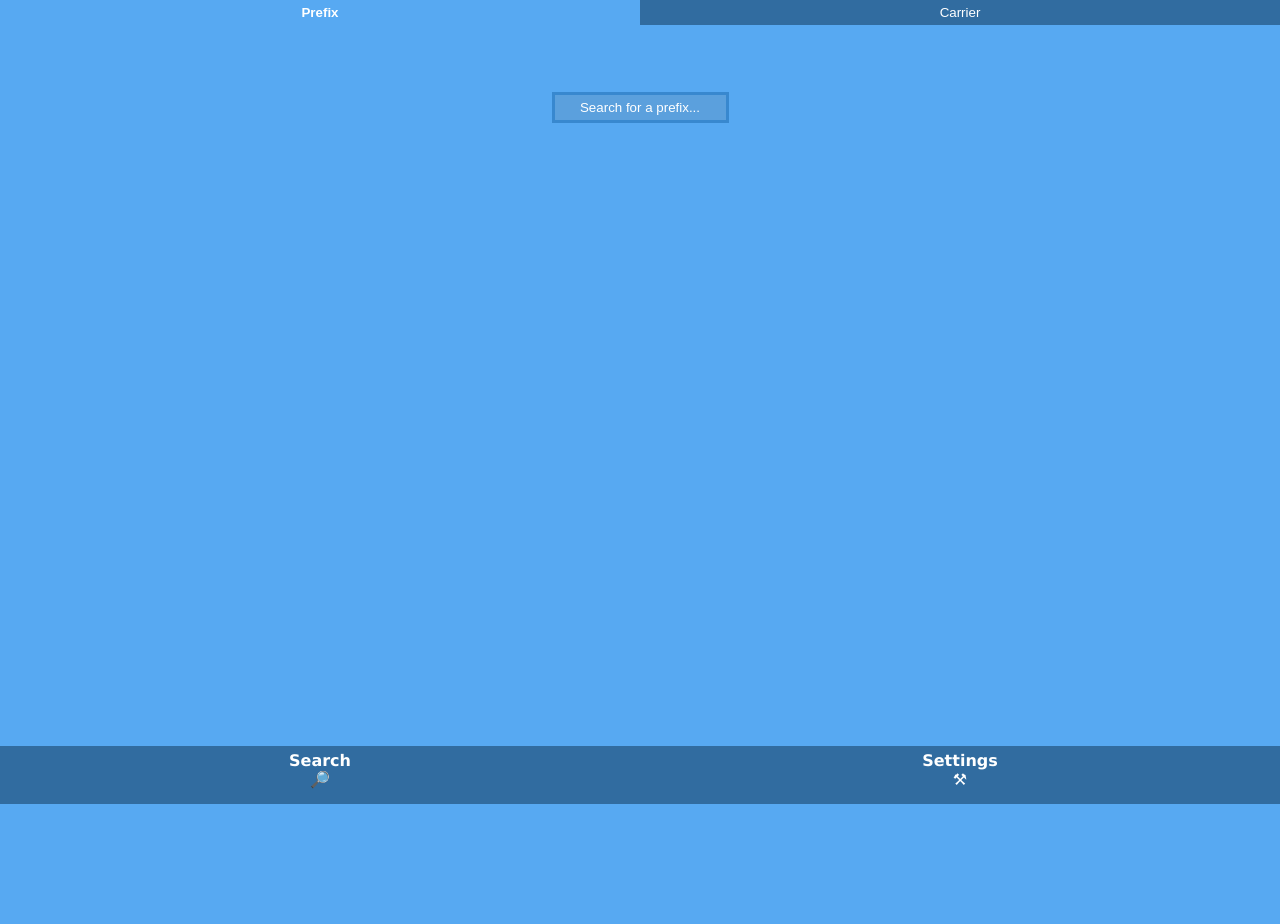
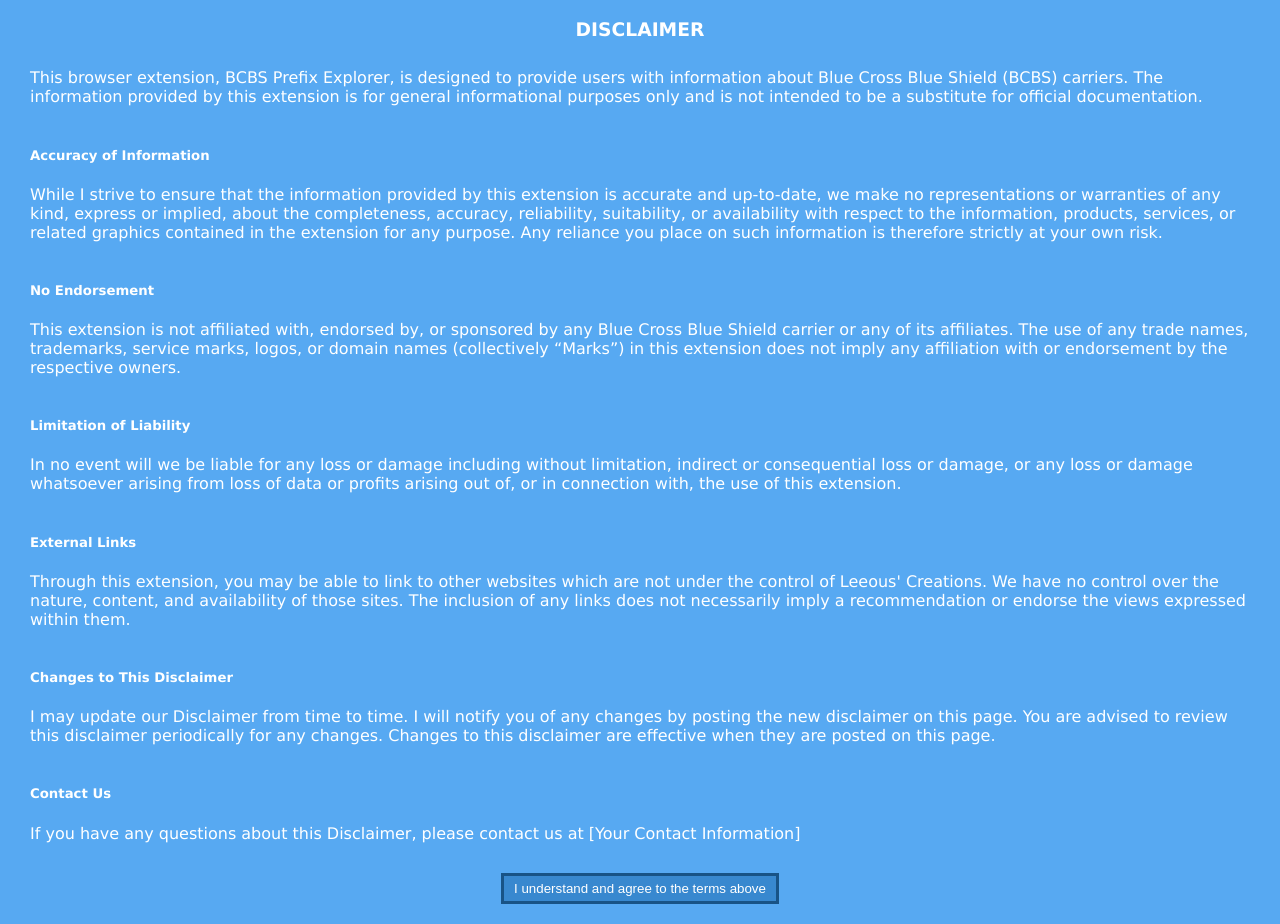
Before and after one commit to Leeous/bcbs-prefix-explorer, a React (Vite) app: page / in a window 1280 px wide. Before the commit the page ends 800 px from the top, so only its background shows below. Built offline with nearby package versions, Linux system fonts and the light colour scheme.

Commit message:
add legal disclaimer

```diff
--- a/package.json
+++ b/package.json
@@ -12,7 +12,8 @@
   "dependencies": {
     "react": "^18.3.1",
     "react-dom": "^18.3.1",
-    "react-router-dom": "^6.26.0"
+    "react-router-dom": "^6.26.0",
+    "universal-cookie": "^7.2.0"
   },
   "devDependencies": {
     "@eslint/js": "^9.8.0",
--- a/src/App.css
+++ b/src/App.css
@@ -60,7 +60,11 @@
 }
 
 .button-normal {
-	border: solid 3px #3888cf;
+	border: solid 3px #185386;
+	background-color: #3888cf;
+	color: white;
+	padding: 5px 10px;
+	cursor: pointer;
 }
 
 #searchText {
--- a/src/App.jsx
+++ b/src/App.jsx
@@ -1,4 +1,6 @@
 import { BrowserRouter, Route, Routes } from 'react-router-dom';
+import Cookies from 'universal-cookie';
+import Disclaimer from './components/Disclaimer'
 import Navigation from './components/Navigation'
 import Settings from './components/Settings';
 import Search from './components/Search';
@@ -8,7 +10,8 @@
 	return (
 		<BrowserRouter basename="/">
 			<Routes>
-				<Route path="/" element={<><Search /> <Navigation /></>} />
+				<Route path="/" element={<Disclaimer />} />
+				<Route path="/search" element={<><Search /> <Navigation /></>} />
 				<Route path="/settings" element={<><Settings /> <Navigation /> </>} />
 			</Routes>
 	  </BrowserRouter>
--- /dev/null
+++ b/src/components/Disclaimer.jsx
@@ -0,0 +1,46 @@
+import Cookies from 'universal-cookie';
+import { Link } from 'react-router-dom';
+const cookies = new Cookies();
+
+function Disclaimer() {
+    console.log(cookies.get('disclaimerAccepted'))
+    if (cookies.get('disclaimerAccepted') == true) { return; }
+
+    return(
+        <>
+            <h3>DISCLAIMER</h3>
+            <div style={{textAlign: "left", padding: "10px 30px", overflow: "scroll"}}>
+                This browser extension, BCBS Prefix Explorer, is designed to provide users with information about Blue Cross Blue Shield (BCBS) carriers. The information provided by this extension is for general informational purposes only and is not intended to be a substitute for official documentation.
+                <br/>
+                <br/>
+                <h5>Accuracy of Information</h5>
+                While I strive to ensure that the information provided by this extension is accurate and up-to-date, we make no representations or warranties of any kind, express or implied, about the completeness, accuracy, reliability, suitability, or availability with respect to the information, products, services, or related graphics contained in the extension for any purpose. Any reliance you place on such information is therefore strictly at your own risk.
+                <br/>
+                <br/>
+                <h5>No Endorsement</h5>
+                This extension is not affiliated with, endorsed by, or sponsored by any Blue Cross Blue Shield carrier or any of its affiliates. The use of any trade names, trademarks, service marks, logos, or domain names (collectively “Marks”) in this extension does not imply any affiliation with or endorsement by the respective owners.
+                <br/>
+                <br/>
+                <h5>Limitation of Liability</h5>
+                In no event will we be liable for any loss or damage including without limitation, indirect or consequential loss or damage, or any loss or damage whatsoever arising from loss of data or profits arising out of, or in connection with, the use of this extension.
+                <br/>
+                <br/>
+                <h5>External Links</h5>
+                Through this extension, you may be able to link to other websites which are not under the control of Leeous' Creations. We have no control over the nature, content, and availability of those sites. The inclusion of any links does not necessarily imply a recommendation or endorse the views expressed within them.
+                <br/>
+                <br/>
+                <h5>Changes to This Disclaimer</h5>
+                I may update our Disclaimer from time to time. I will notify you of any changes by posting the new disclaimer on this page. You are advised to review this disclaimer periodically for any changes. Changes to this disclaimer are effective when they are posted on this page.
+                <br/>
+                <br/>
+                <h5>Contact Us</h5>
+                If you have any questions about this Disclaimer, please contact us at [Your Contact Information]
+            </div>
+            <Link to="/search">
+                <button className="button-normal" style={{margin: "20px 0"}} onClick={() => cookies.set("disclaimerAccepted", true)}>I understand and agree to the terms above</button>
+            </Link>
+        </>
+    )
+}
+
+export default Disclaimer
--- a/src/components/Navigation.jsx
+++ b/src/components/Navigation.jsx
@@ -1,4 +1,3 @@
-import { Link } from 'react-router-dom'
 import '../App.css'
 import { NavLink } from 'react-router-dom'
 
```
Also changed, not shown: 1 other file (tests, documents, lock files or other folders).
